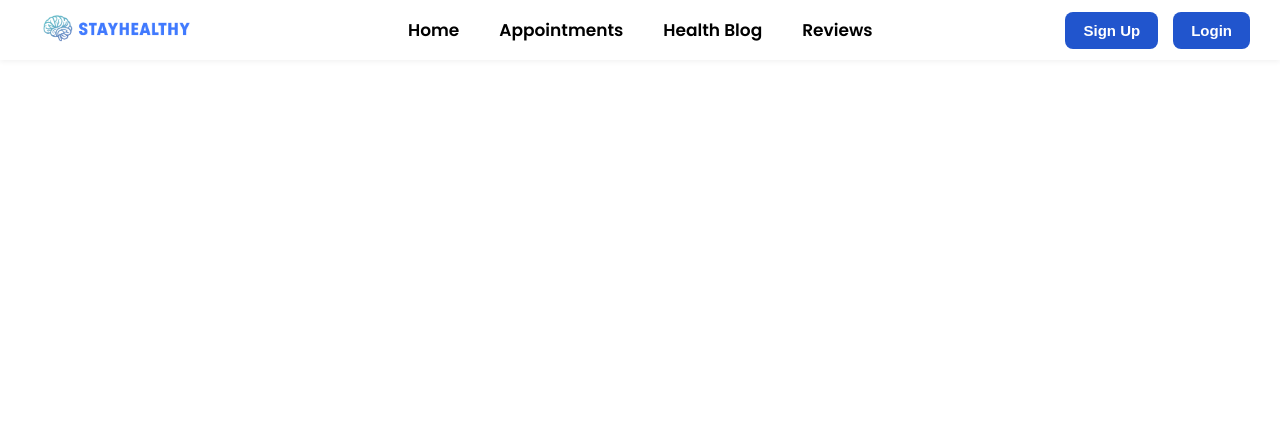
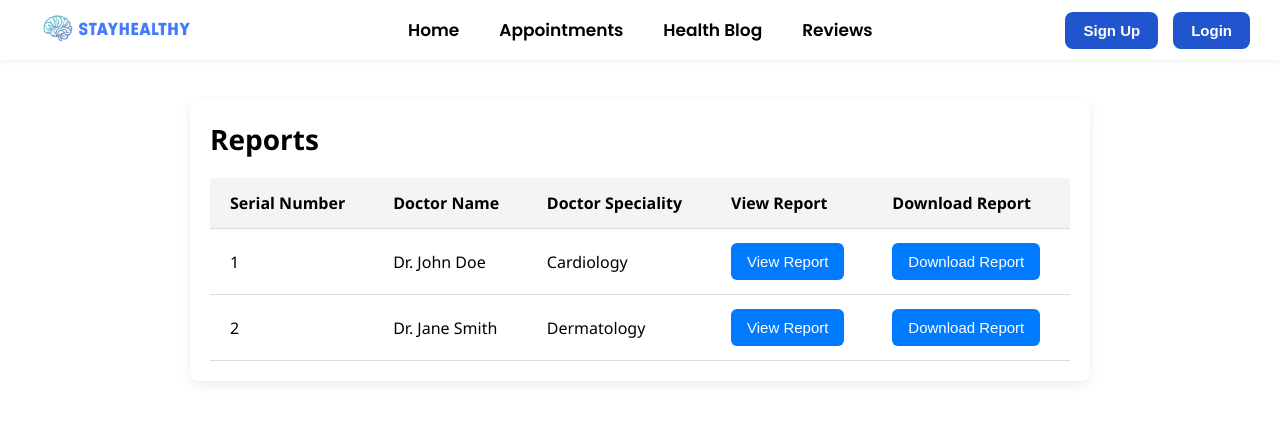
Before and after one commit to NourSafta/stayhealthy-react, a React (Create React App) app: page /reports in a window 1280 px wide. Shown: the top 422 px of the page. Built offline with nearby package versions, Linux system fonts and the light colour scheme.

Commit message:
Add ReportsLayout component with styling and routing

```diff
--- a/src/App.js
+++ b/src/App.js
@@ -9,6 +9,7 @@ import Notification from "./Components/Notification/Notification";
 import Reviews from "./Components/Reviews/Reviews";
 import ReviewForm from "./Components/ReviewForm/ReviewForm";
 import ProfileForm from './Components/Profile/ProfileForm';
+import ReportsLayout from "./Components/ReportsLayout/ReportsLayout";
 
 function App() {
   return (
@@ -22,6 +23,7 @@ function App() {
         <Route path="/reviews" element={<Reviews />} />
         <Route path="/reviewform" element={<ReviewForm />} />
         <Route path="/profileform" element={<ProfileForm />} />
+        <Route path="/reports" element={<ReportsLayout />} />
       </Routes>
     </Notification>
   );
--- a/src/Components/Navbar/Navbar.js
+++ b/src/Components/Navbar/Navbar.js
@@ -49,6 +49,7 @@ if (raw?.startsWith('"') && raw?.endsWith('"')) {
               </span>
               <div className="profile-dropdown">
                 <Link to="/profileform" className="profile-link">Your Profile</Link>
+                <Link to="/reports" className="profile-link">Your Reports</Link>
               </div>
             </div>
             <button className="logout-button-inline" onClick={handleLogout}>
--- a/src/Components/Profile/ProfileForm.css
+++ b/src/Components/Profile/ProfileForm.css
@@ -52,8 +52,55 @@
     background-color: #0056b3;
   }
 
+  /* Styling for profile details (view mode) */
+  .profile-details {
+    background-color: #fff;
+    border-radius: 10px;
+    padding: 30px;
+    box-shadow: 0 4px 12px rgba(0, 0, 0, 0.08);
+  }
+
+  .profile-details h2 {
+    text-align: center;
+    margin-bottom: 20px;
+    color: #333;
+  }
+
   .profile-details p {
     font-size: 16px;
     margin-bottom: 10px;
     color: #333;
   }
+
+  /* Button in view mode */
+  .profile-details button {
+    width: 100%;
+    padding: 12px;
+    background-color: #007bff;
+    border: none;
+    color: white;
+    font-size: 16px;
+    font-weight: bold;
+    border-radius: 6px;
+    cursor: pointer;
+    transition: background-color 0.3s ease;
+  }
+
+  .profile-details button:hover {
+    background-color: #0056b3;
+  }
+
+  /* Responsive design for mobile */
+  @media (max-width: 480px) {
+    .profile-form-wrapper {
+      padding: 20px;
+      margin: 20px;
+    }
+
+    .profile-form-wrapper input,
+    .profile-form-wrapper button,
+    .profile-details button {
+      font-size: 14px;
+      padding: 10px;
+    }
+  }
--- a/src/Components/ProfileCard/ProfileCard.js
+++ b/src/Components/ProfileCard/ProfileCard.js
@@ -8,6 +8,8 @@ const ProfileCard = () => {
   return (
     <div className="profile-card-dropdown">
       <p className="profile-link"><Link to="/profileform">Your Profile</Link></p>
+      <p className="profile-link"><Link to="/reports">Your Reports</Link></p>
+
     </div>
   );
 };
--- /dev/null
+++ b/src/Components/ReportsLayout/ReportsLayout.css
@@ -0,0 +1,52 @@
+.reports-container {
+  max-width: 900px;
+  margin: 40px auto;
+  padding: 20px;
+  background-color: #ffffff;
+  border-radius: 8px;
+  box-shadow: 0 4px 12px rgba(0, 0, 0, 0.08);
+  font-family: 'Segoe UI', Tahoma, Geneva, Verdana, sans-serif;
+}
+
+.reports-container h1 {
+  text-align: left;
+  margin-bottom: 20px;
+  font-size: 28px;
+  font-weight: 700;
+  color: #000;
+}
+
+.reports-table {
+  width: 100%;
+  border-collapse: collapse;
+}
+
+.reports-table th,
+.reports-table td {
+  padding: 14px 20px;
+  text-align: left;
+  border-bottom: 1px solid #ddd;
+  font-size: 16px;
+}
+
+.reports-table th {
+  background-color: #f4f4f4;
+  font-weight: 600;
+}
+
+.view-btn,
+.download-btn {
+  padding: 10px 16px;
+  background-color: #007bff;
+  color: #fff;
+  border: none;
+  border-radius: 6px;
+  cursor: pointer;
+  font-size: 15px;
+  transition: background-color 0.3s ease;
+}
+
+.view-btn:hover,
+.download-btn:hover {
+  background-color: #0056b3;
+}
--- /dev/null
+++ b/src/Components/ReportsLayout/ReportsLayout.js
@@ -0,0 +1,51 @@
+import React from "react";
+import "./ReportsLayout.css";
+
+const ReportsLayout = () => {
+  const reports = [
+    {
+      id: 1,
+      doctorName: "Dr. John Doe",
+      specialty: "Cardiology",
+    },
+    {
+      id: 2,
+      doctorName: "Dr. Jane Smith",
+      specialty: "Dermatology",
+    },
+  ];
+
+  return (
+    <div className="reports-container">
+      <h1>Reports</h1>
+      <table className="reports-table">
+        <thead>
+          <tr>
+            <th>Serial Number</th>
+            <th>Doctor Name</th>
+            <th>Doctor Speciality</th>
+            <th>View Report</th>
+            <th>Download Report</th>
+          </tr>
+        </thead>
+        <tbody>
+          {reports.map((report) => (
+            <tr key={report.id}>
+              <td>{report.id}</td>
+              <td>{report.doctorName}</td>
+              <td>{report.specialty}</td>
+              <td>
+                <button className="view-btn">View Report</button>
+              </td>
+              <td>
+                <button className="download-btn">Download Report</button>
+              </td>
+            </tr>
+          ))}
+        </tbody>
+      </table>
+    </div>
+  );
+};
+
+export default ReportsLayout;
```
